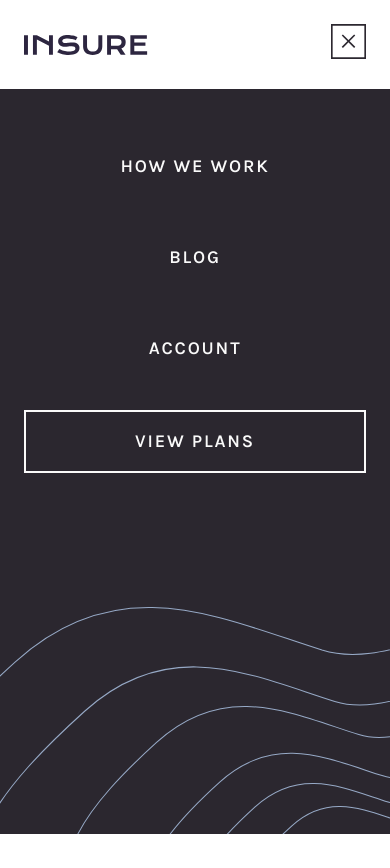
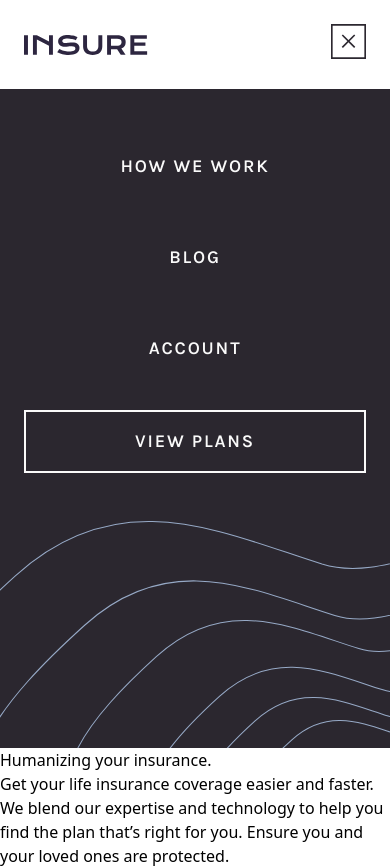
Before and after one commit to kaluczadzsi/insure-landing-page, a React (Vite) app: page / in a window 390 px wide. Both pictures are taken after a click on the button 348 px from the left and 41 px from the top of the page. Before the commit the page ends 844 px from the top, so only its background shows below. Built offline with nearby package versions, Linux system fonts and the light colour scheme; the HTML template or start-up script is replaced by a standard one.

Commit message:
Delete opacity

```diff
--- a/src/App.tsx
+++ b/src/App.tsx
@@ -4,6 +4,12 @@ const App = () => {
   return (
     <div>
       <Nav />
+      <h1>Humanizing your insurance.</h1>
+      <p>
+        Get your life insurance coverage easier and faster. We blend our
+        expertise and technology to help you find the plan that’s right for you.
+        Ensure you and your loved ones are protected.
+      </p>
     </div>
   );
 };
--- a/src/components/MobileNav/MobileNav.tsx
+++ b/src/components/MobileNav/MobileNav.tsx
@@ -1,10 +1,9 @@
 import NavList from "../NavList/NavList";
-import { MobileNavProps } from "./types";
 
-const MobileNav = ({ isOpen }: MobileNavProps) => {
+const MobileNav = () => {
   return (
     <div
-      className={`bg-very-dark-violet text-very-light-gray flex h-[calc(100vh-99px)] flex-col justify-between ${isOpen ? "opacity-100" : "opacity-0"} transition-opacity duration-300 ease-in-out ${isOpen ? "" : "pointer-events-none"}`}
+      className={`bg-very-dark-violet text-very-light-gray justify-between} flex flex-col`}
     >
       <NavList isMobile />
       <img
--- a/src/components/MobileNav/types.tsx
+++ /dev/null
@@ -1,3 +0,0 @@
-export interface MobileNavProps {
-  isOpen: boolean;
-}
--- a/src/components/Nav/Nav.tsx
+++ b/src/components/Nav/Nav.tsx
@@ -17,8 +17,8 @@ const Nav = () => {
           <NavList isMobile={false} />
         </div>
       </div>
-      <div className="md:hidden">
-        <MobileNav isOpen={isOpen} />
+      <div className={`${isOpen ? "block" : "hidden"} w-full md:hidden`}>
+        <MobileNav />
       </div>
     </nav>
   );
```
